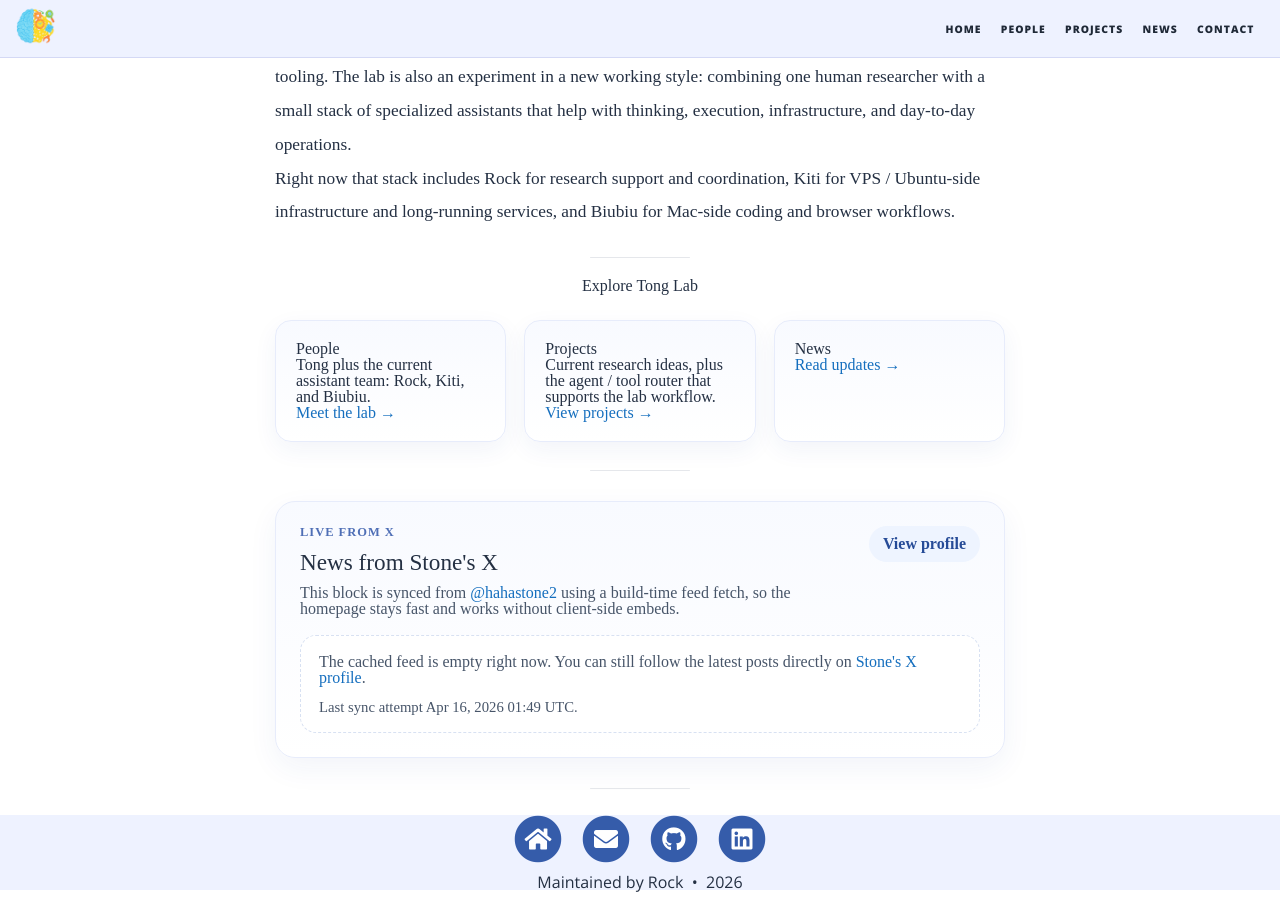
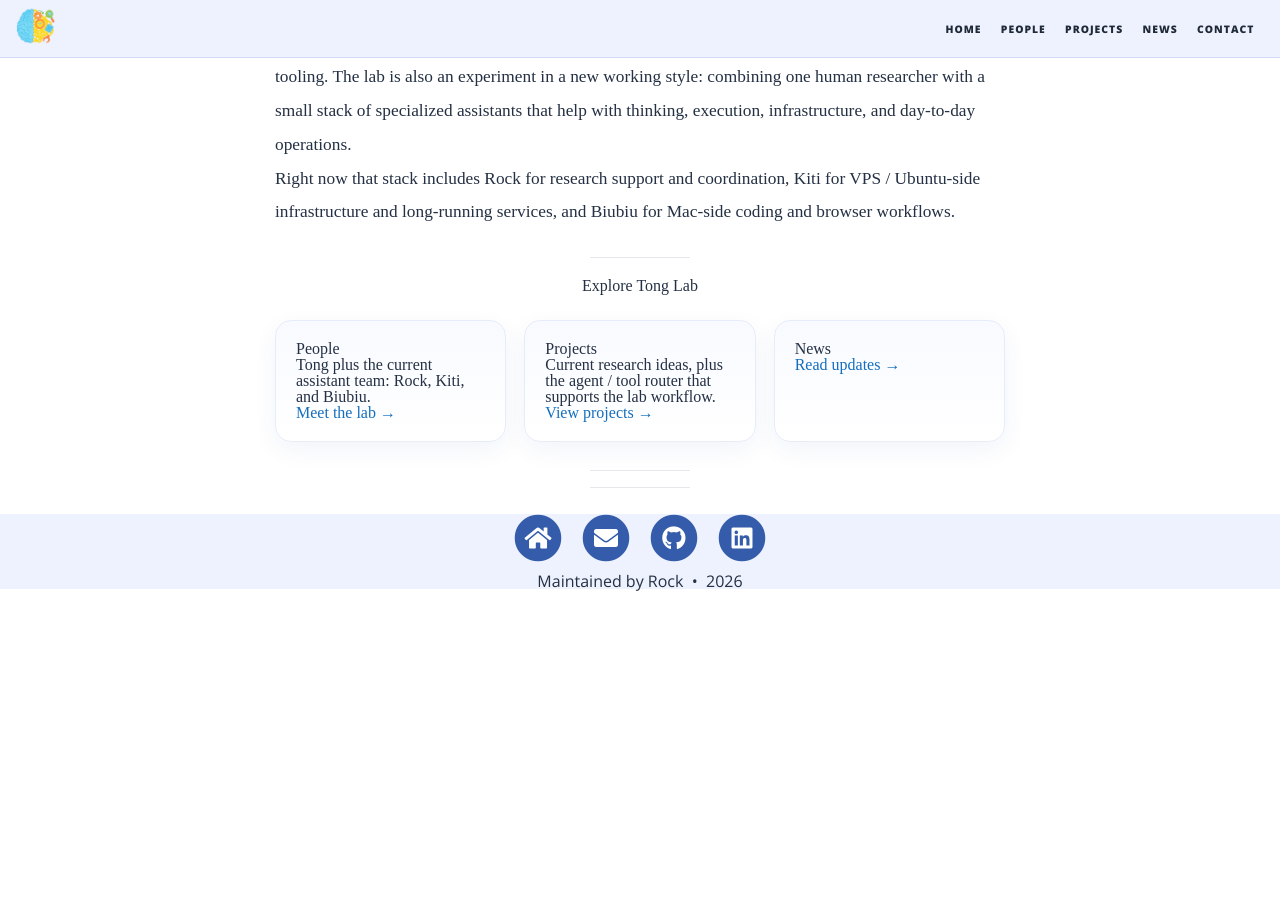
Before and after one commit to the-star-sea/TongLab, a Jekyll site: the page built from index.html, in a window 1280 px wide and 900 px high, scrolled down 1227 px. Built offline with Jekyll 4.4.1, drawn with Linux system fonts in a browser that asks for light colours; nearby versions of some CDN libraries; the list of posts is cut into pages by our own code; after the commit the page ends 1826 px from its top, so only the background shows below that.

Commit message:
fix: simplify x news block copy

```diff
--- a/_includes/x-news-feed.html
+++ b/_includes/x-news-feed.html
@@ -3,20 +3,12 @@
 {% assign x_profile_url = x_news.profile_url | default: 'https://x.com/' | append: x_handle %}
 {% assign x_items = x_news.items | default: empty %}
 
+{% if x_items != empty %}
 <section class="x-news-block">
   <div class="x-news-header">
-    <div>
-      <p class="x-news-eyebrow">Live from X</p>
-      <h3>{{ include.title | default: 'Latest updates from Stone' }}</h3>
-      <p class="x-news-subtitle">
-        This block is synced from <a href="{{ x_profile_url }}" target="_blank" rel="noopener">@{{ x_handle }}</a>
-        using a build-time feed fetch, so the homepage stays fast and works without client-side embeds.
-      </p>
-    </div>
-    <a class="x-news-profile-link" href="{{ x_profile_url }}" target="_blank" rel="noopener">View profile</a>
+    <div></div>
   </div>
 
-  {% if x_items != empty %}
   <div class="x-news-grid">
     {% for item in x_items limit: include.limit | default: 4 %}
       <article class="x-news-card">
@@ -25,22 +17,8 @@
         {% if item.summary %}
           <p>{{ item.summary }}</p>
         {% endif %}
-          <a class="x-news-readmore" href="{{ item.url }}" target="_blank" rel="noopener">Open on X →</a>
       </article>
     {% endfor %}
   </div>
-    {% if x_news.last_synced_label %}
-      <p class="x-news-meta">Last synced {{ x_news.last_synced_label }}.</p>
+</section>
 {% endif %}
-  {% else %}
-    <div class="x-news-empty">
-      <p>
-        The cached feed is empty right now. You can still follow the latest posts directly on
-        <a href="{{ x_profile_url }}" target="_blank" rel="noopener">Stone's X profile</a>.
-      </p>
-      {% if x_news.last_synced_label %}
-        <p class="x-news-meta">Last sync attempt {{ x_news.last_synced_label }}.</p>
-      {% endif %}
-    </div>
-  {% endif %}
-</section>
```
Lines whose indentation alone changed are shown as unchanged.
